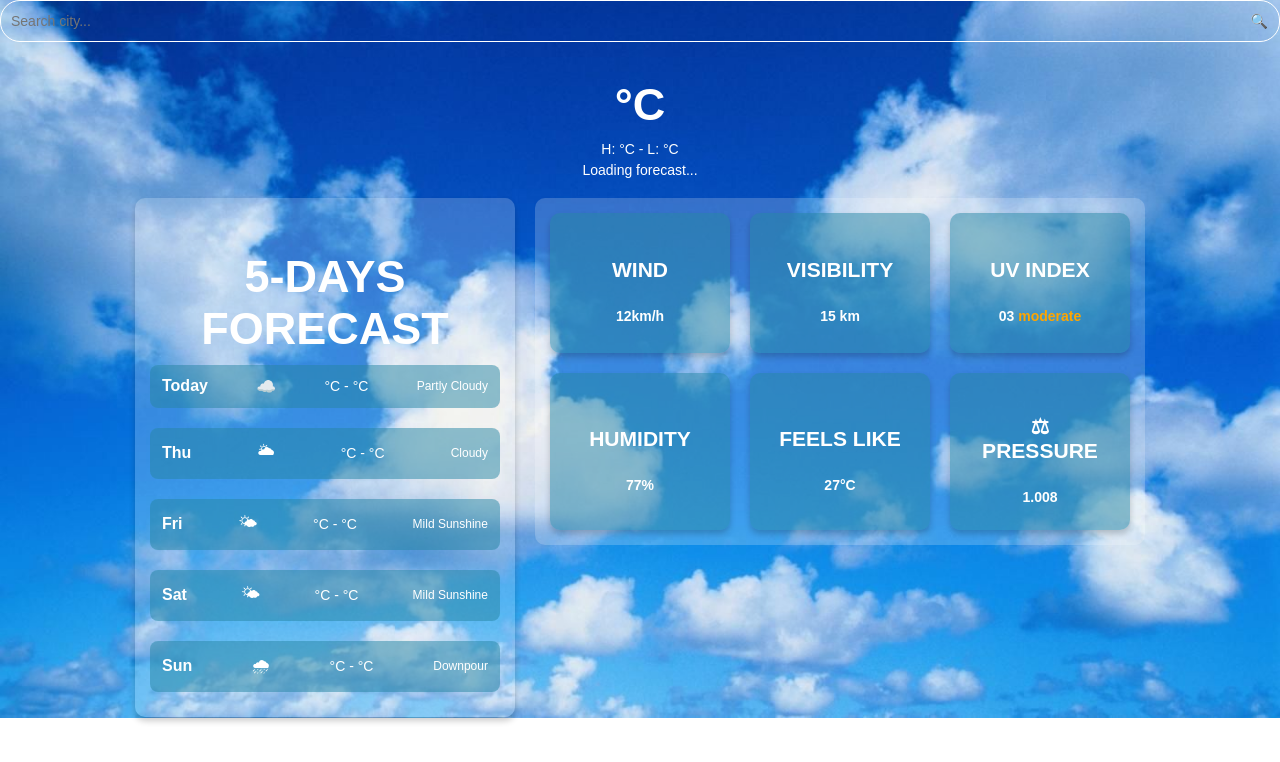
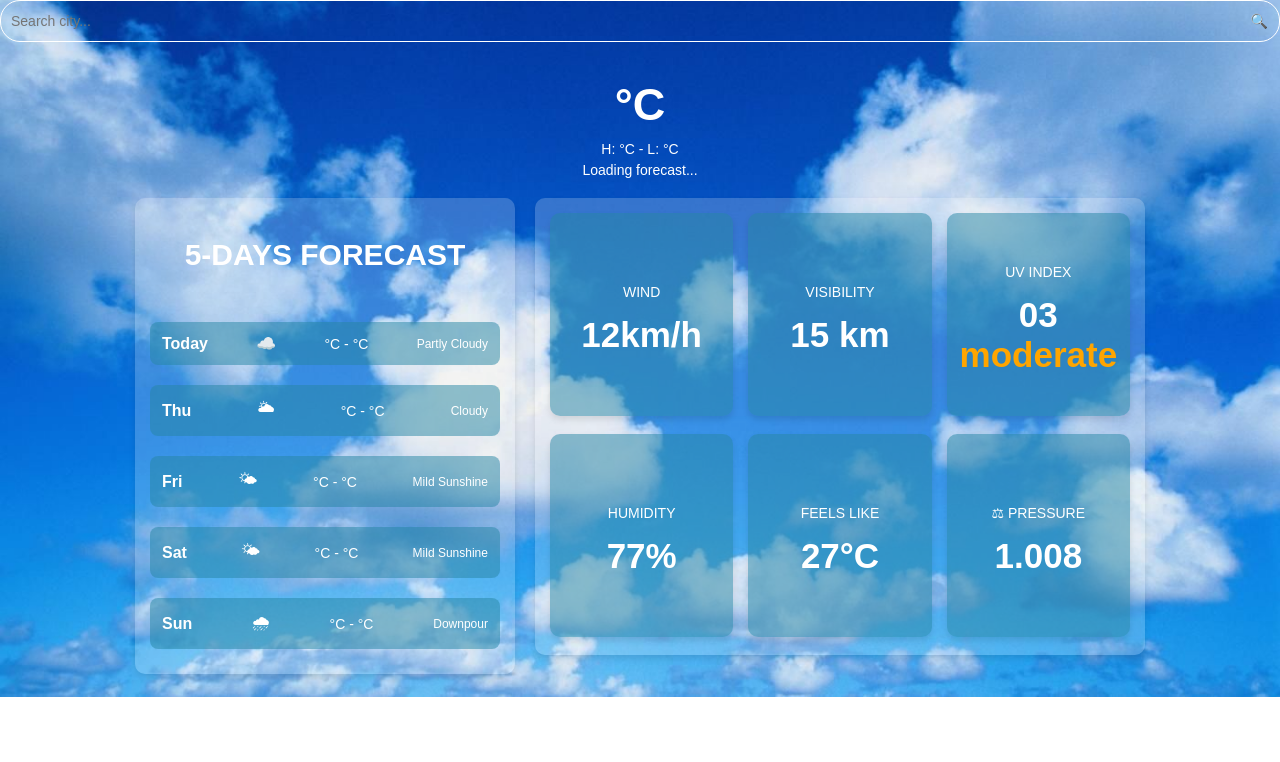
Before and after one commit to ponnieponnieee/Mid-term-Project, a React (Create React App) app: page / in a window 1280 px wide. Shown: the top 762 px of the page. Built offline with nearby package versions, Linux system fonts and the light colour scheme.

Commit message:
Changed shape of 6 box in AdditionalInfor

```diff
--- a/src/App.css
+++ b/src/App.css
@@ -113,6 +113,14 @@
   }
 }
 
+.forecast-info-container {
+  display: flex;
+  justify-content: center;
+  align-items: flex-start;
+  gap: 20px; /* Khoảng cách giữa hộp 7-day forecast và hộp thông tin */
+  margin-top: 20px;
+}
+
 .forecast-container {
   background: rgba(28, 135, 170, 0.5); /* Màu nền xanh đậm hơn */
   padding: 20px;
@@ -121,18 +129,17 @@
   min-height: 400px; /* Đảm bảo chiều cao ổn định */
   font-family: Arial, sans-serif;
   color: white;
-  box-shadow: 0px 4px 6px rgba(0, 0, 0, 0.2); /* Hiệu ứng bóng đổ */
+  box-shadow: 0px 4px 6px rgba(0, 0, 0, 0.1); /* Hiệu ứng bóng đổ */
   display: flex;
   flex-direction: column;
   justify-content: space-between;
 }
 
-.forecast-info-container {
-  display: flex;
-  justify-content: center;
-  align-items: flex-start;
-  gap: 20px; /* Khoảng cách giữa hộp 7-day forecast và hộp thông tin */
-  margin-top: 20px;
+.forecast-container h2 {
+  font-size: 30px; /* Giảm kích thước chữ cho tiêu đề */
+  margin-bottom: 50px; /* Khoảng cách giữa tiêu đề và các phần tử bên dưới */
+  text-align: center;
+  font-weight: bolder; /* Căn giữa tiêu đề */
 }
 
 /* feature/Additional_Info */
@@ -141,13 +148,14 @@
 .additional-info {
   display: grid;
   grid-template-columns: repeat(3, 1fr); /* 3 cột */
-  grid-template-rows: repeat(2, auto); /* 2 hàng */
-  gap: 20px; /* Khoảng cách giữa các hộp */
+  grid-template-rows: repeat(2, 1fr); /* Đảm bảo chiều cao các ô cân đối */
+  gap: 15px; /* Khoảng cách giữa các hộp */
   padding: 20px;
-  background: rgba(173, 216, 230, 0.5); /* Nền xanh nhẹ */
+  background: rgba(56, 133, 209, 0.5); /* Màu nền của hộp */
   border-radius: 10px;
-  width: 580px;
-  height: auto; /* Đảm bảo chiều cao thay đổi theo nội dung */
+  width: 580px; /* Đảm bảo chiều rộng hợp lý */
+  height: 427px;
+  box-shadow: 0px 4px 6px rgba(0, 0, 0, 0.1); /* Đảm bảo chiều cao của container đồng đều */
   overflow: visible;
 }
 
@@ -158,19 +166,38 @@
   border-radius: 10px;
   text-align: center;
   font-weight: bold;
-  font-size: 18px;
+  font-size: 20px;
   color: white !important;
-  min-width: 140px;
-  min-height: 100px;
+  min-width: 110px;
+  min-height: 140px;
   display: flex;
   flex-direction: column;
   justify-content: center;
   align-items: center;
-  box-shadow: 0px 4px 6px rgba(0, 0, 0, 0.2);
+  box-shadow: 0px 4px 6px rgba(0, 0, 0, 0.1);
   /* Cho phép các hộp tự điều chỉnh chiều cao theo nội dung */
-  height: auto;
+  height: 79%;
   flex-grow: 1;
   position: relative;
+}
+
+/* Điều chỉnh kích thước chữ cho tiêu đề (h3) */
+.info-box h3 {
+  font-size: 14px; /* Giảm kích thước chữ cho các tiêu đề như WIND, VISIBILITY, UV INDEX */
+  margin-bottom: 10px; /* Khoảng cách giữa tiêu đề và thông số */
+  text-transform: uppercase; /* Viết hoa các tiêu đề để dễ nhìn hơn */
+  font-weight: normal;
+}
+
+/* Điều chỉnh kích thước chữ cho thông số (p) */
+.info-box p {
+  font-size: 35px; /* Tăng kích thước chữ cho các thông số */
+  font-weight: bold;
+}
+
+/* UV INDEX màu sắc */
+.uv-index p {
+  color: white;
 }
 
 .uv-index span.moderate {
@@ -178,28 +205,12 @@
   font-weight: bold;
 }
 
-/* .forecast-section { */
-  /* display: flex; */
-  /* justify-content: center; Căn giữa theo chiều ngang */
-  /* align-items: flex-start; Giữ các hộp thẳng hàng */
-  /* gap: 30px; Khoảng cách giữa hộp "5-DAYS FORECAST" và hộp thông tin */
-  /* margin-top: 20px; */
-/* } */
-
-
-/* .forecast-wrapper { */
-  /* display: flex;
-  justify-content: center; /* Căn giữa */
-  /* align-items: flex-start; /* Giữ hộp thẳng hàng */
-  /* gap: 30px; Khoảng cách giữa các hộp */
-  /* margin-top: 20px; */
-/* } */
-
 h2 {
     font-size: 18px;
     margin-bottom: 10px;
     text-align: center;
 }
+
 
 .forecast-list {
   display: flex;
```
